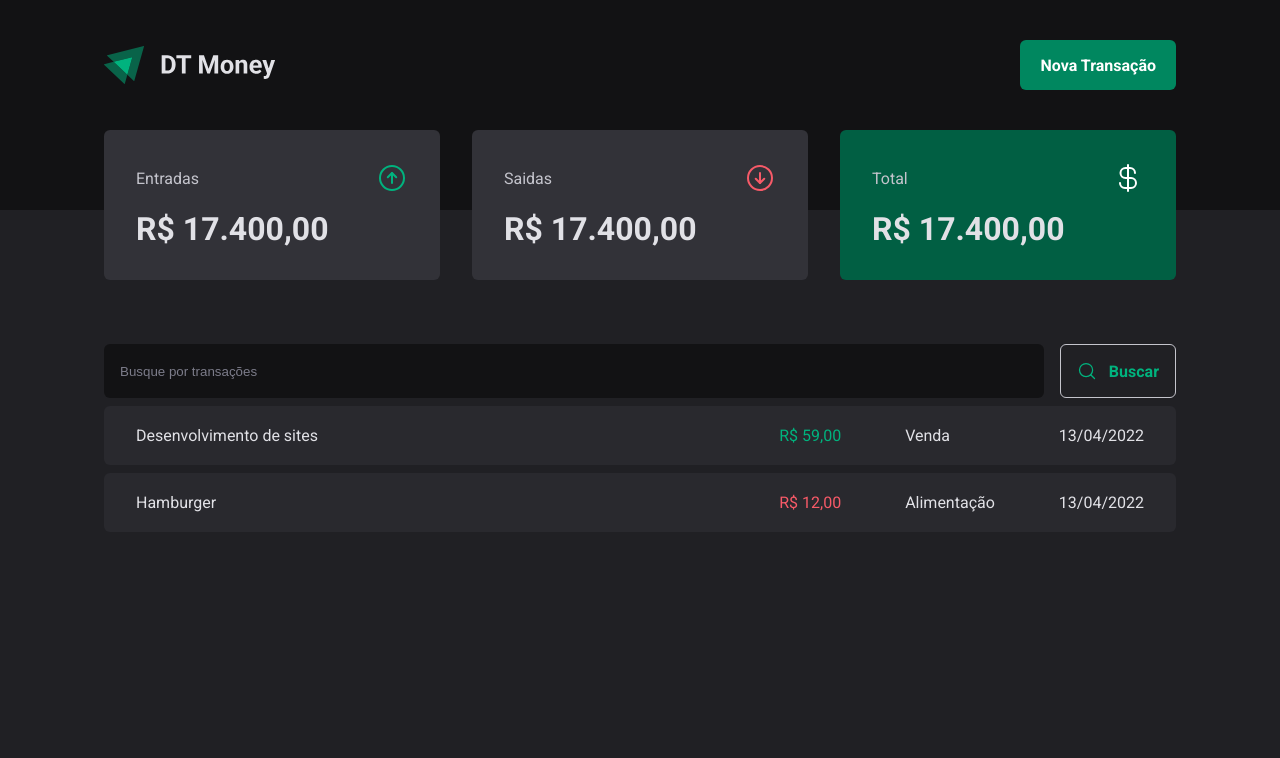
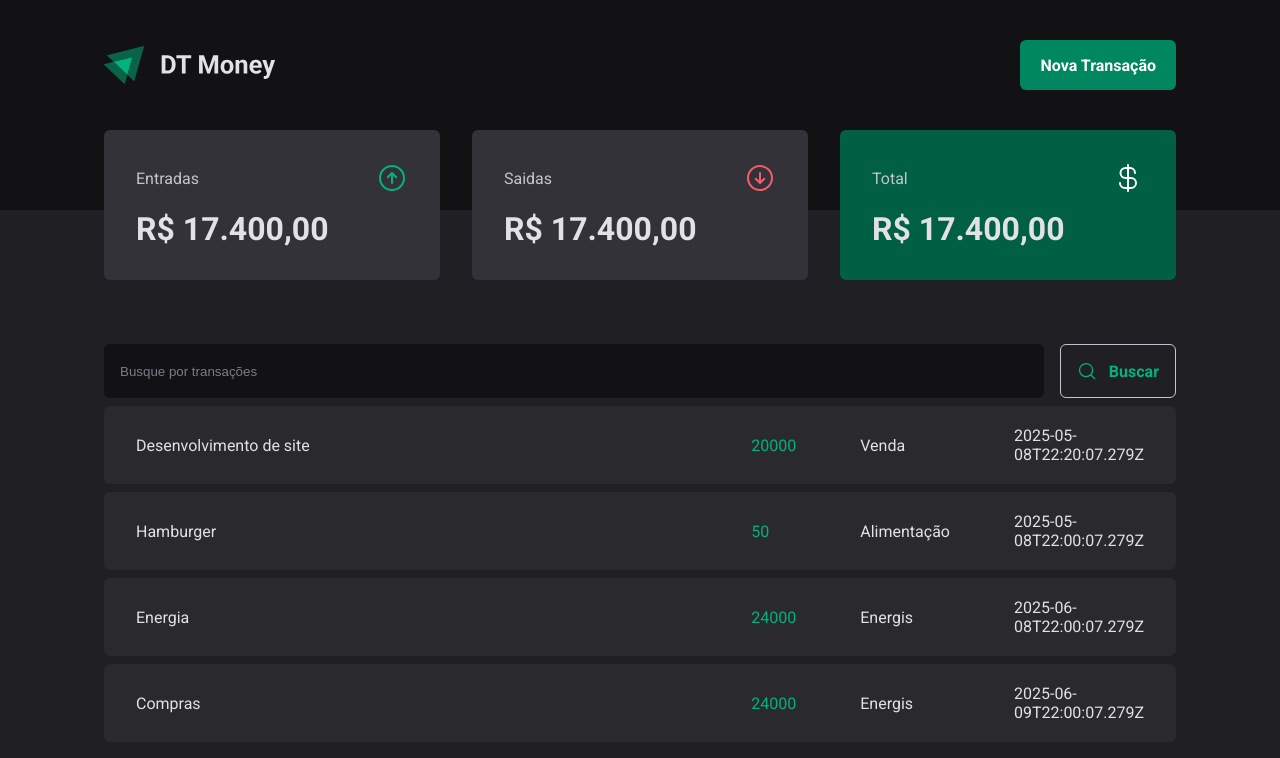
Before and after one commit to Abmaellf/dt-money, a React (Vite) app: page / in a window 1280 px wide. Shown: the top 758 px of the page. Built offline with nearby package versions, Linux system fonts and the light colour scheme; data requests are answered from the project's data file.

Commit message:
feat(Realizando a primeira requisição http

```diff
--- a/package.json
+++ b/package.json
@@ -5,6 +5,7 @@
   "type": "module",
   "scripts": {
     "dev": "vite",
+    "dev:server": "json-server server.json -p 3333 -w",
     "build": "tsc -b && vite build",
     "lint": "eslint .",
     "preview": "vite preview"
@@ -28,6 +29,7 @@
     "eslint-plugin-react-hooks": "^5.2.0",
     "eslint-plugin-react-refresh": "^0.4.19",
     "globals": "^16.0.0",
+    "json-server": "^1.0.0-beta.3",
     "typescript": "~5.7.2",
     "typescript-eslint": "^8.26.1",
     "vite": "^6.3.1"
--- /dev/null
+++ b/server.json
@@ -0,0 +1,38 @@
+{
+    "transactions": [
+        {
+			"id": "1",
+			"description":"Desenvolvimento de site",
+			"type":"income",
+			"category":"Venda",
+			"price":"20000",
+			"createdAt": "2025-05-08T22:20:07.279Z"
+		},
+		{
+			"id": "2",
+			"description":"Hamburger",
+			"type":"outcome",
+			"category":"Alimentação",
+			"price":"50",
+			"createdAt": "2025-05-08T22:00:07.279Z"
+		}
+        ,
+		{
+			"id": "3",
+			"description":"Energia",
+			"type":"outcome",
+			"category":"Energis",
+			"price":"24000",
+			"createdAt": "2025-06-08T22:00:07.279Z"
+		}
+		,
+		{
+			"id": "4",
+			"description":"Compras",
+			"type":"outcome",
+			"category":"Energis",
+			"price":"24000",
+			"createdAt": "2025-06-09T22:00:07.279Z"
+		}
+    ]
+}
--- a/src/pages/Transactions/index.tsx
+++ b/src/pages/Transactions/index.tsx
@@ -1,9 +1,31 @@
+import { useEffect, useState } from "react";
 import { Header } from "../../components/Header";
 import { Summary } from "../../components/Summary";
 import { SearchForm } from "./components/SearchForm";
 import { PriceHighlight, TransactionsContainer, TransactionsTable } from "./styles";
 
+interface Transaction {
+    id: number;
+    description:string;
+    type: 'income'| 'outcome';
+    price:number;
+    category: string;
+    createdAt: string;
+}
+
 export function Transactions() {
+    const [transactions, setTransactions ] = useState<Transaction[]>([]);
+
+    async function loadTransactions() {
+        const response = await fetch('http://localhost:3333/transactions')
+        const data = await response.json();
+
+           setTransactions(data);
+    }
+    useEffect(() => {
+     loadTransactions()
+    }, [])
+
     return(
         <div>
             <Header />
@@ -12,28 +34,24 @@ export function Transactions() {
                 <SearchForm />
                 <TransactionsTable>
                     <tbody>
-                        <tr>
-                            <td  width="60%" > Desenvolvimento de sites </td>
+                        {transactions.map(transaction => {
+                            return (
+                                <tr key={transaction.id}>
+                                    <td  width="60%" > {transaction.description}</td>
 
-                                <td>
-                                    <PriceHighlight variant="income">
-                                        R$ 59,00
-                                    </PriceHighlight>
-                                </td>
+                                        <td>
+                                            <PriceHighlight variant="income">
+                                                {transaction.price}
+                                            </PriceHighlight>
+                                        </td>
 
-                            <td> Venda</td>
-                            <td> 13/04/2022 </td>
-                        </tr>
-                        <tr>
-                            <td  width="6 0%"  > Hamburger</td>
-                            <td>
-                                    <PriceHighlight variant="outcome">
-                                        R$ 12,00
-                                    </PriceHighlight>
-                             </td>
-                            <td> Alimentação </td>
-                            <td> 13/04/2022 </td>
-                        </tr>
+                                    <td> {transaction.category} </td>
+                                    <td> {transaction.createdAt} </td>
+                                </tr>
+                            )
+                        })}
+
+
                     </tbody>
                 </TransactionsTable>
             </TransactionsContainer>
```
Also changed, not shown: 1 other file (tests, documents, lock files or other folders).
